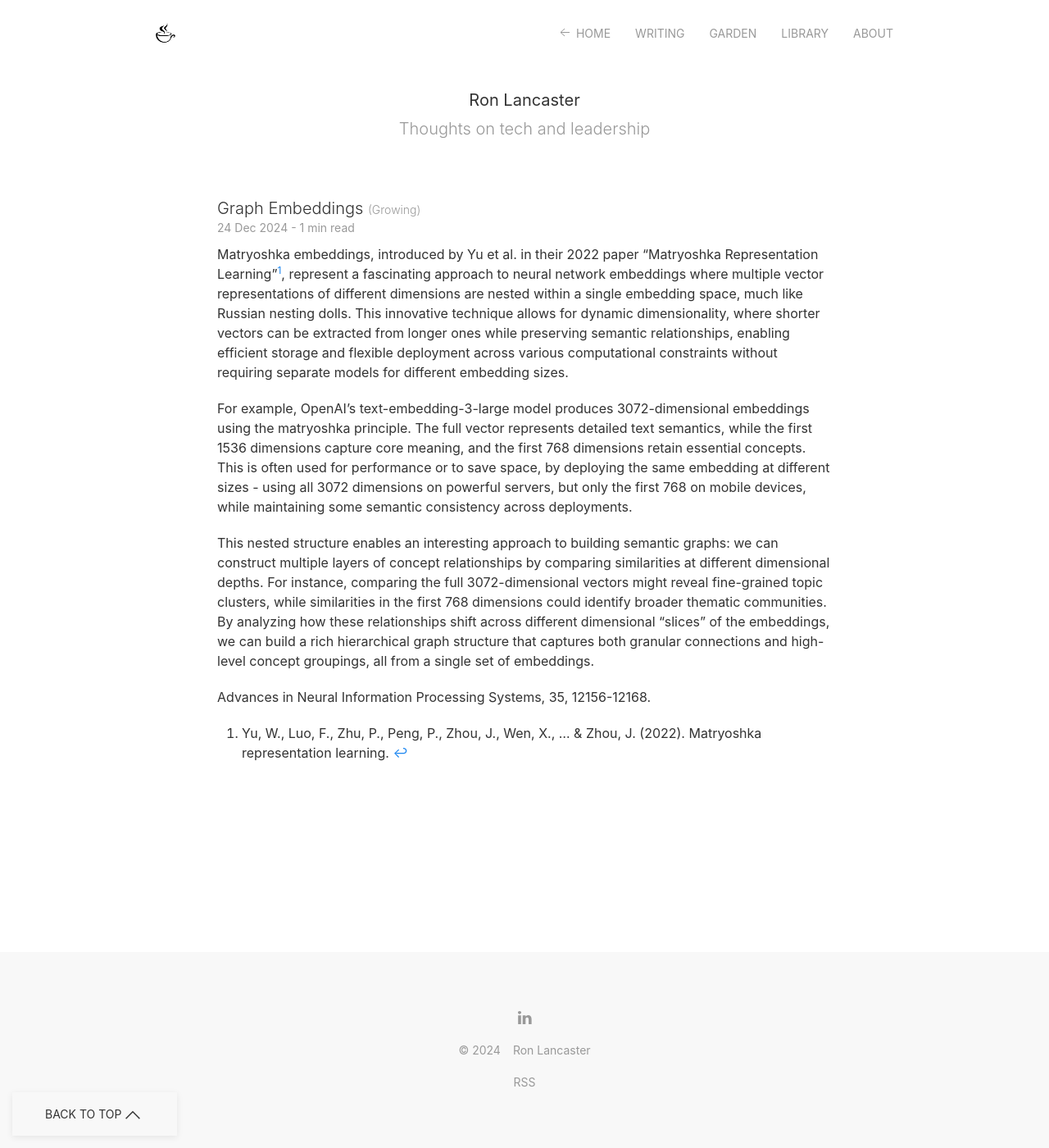
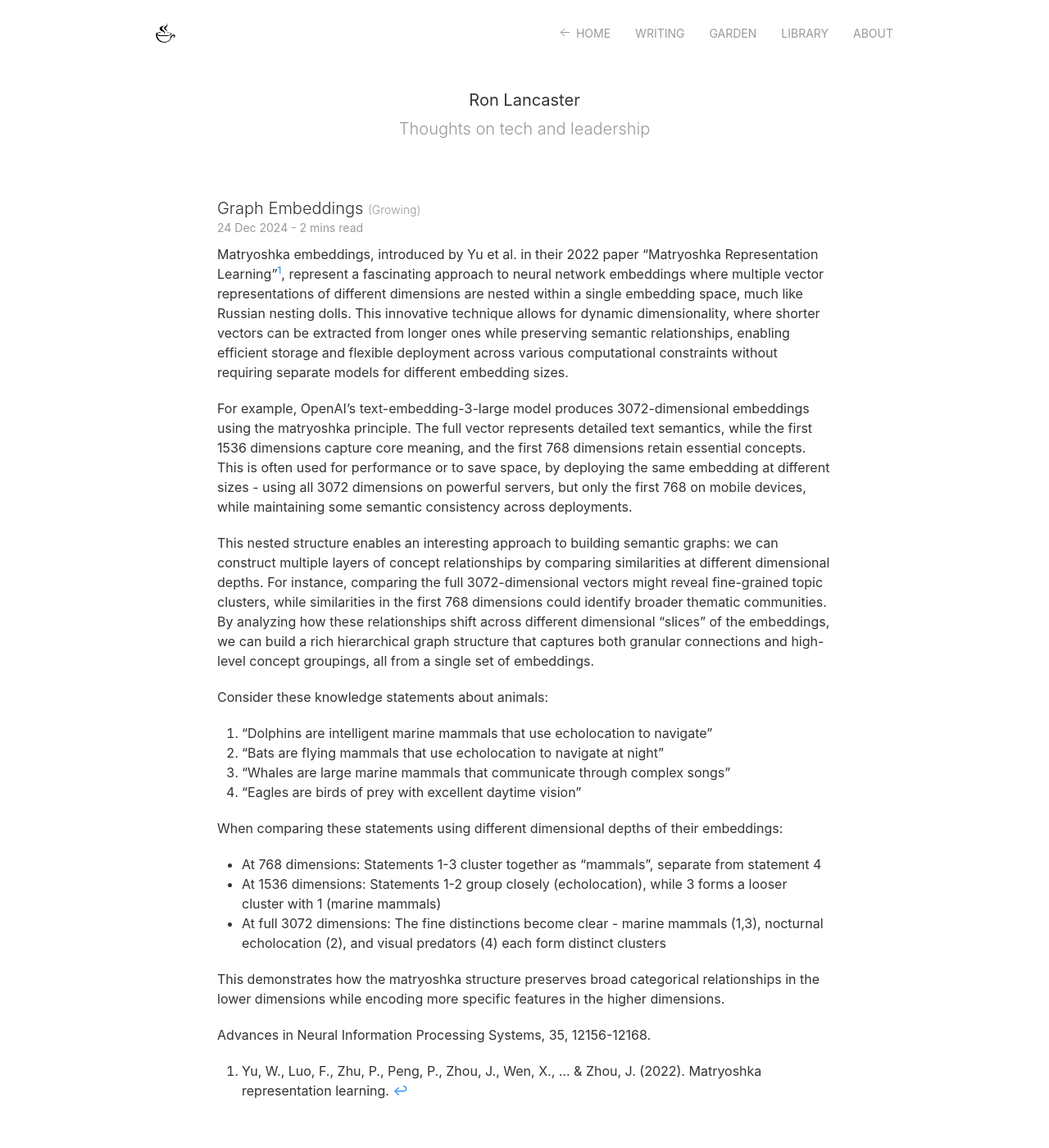
Before and after one commit to nyvyn/nyvyn.github.io, a Jekyll site: the page built from _notes/2024-12-24-graph-embeddings.markdown, in a window 1280 px wide and 1400 px high. Shown: the whole window at 82% size. Built offline with Jekyll 4.4.1, drawn with Linux system fonts in a browser that asks for light colours.

Commit message:
feat: Add example of embedding clustering with animal knowledge statements

```diff
--- a/_notes/2024-12-24-graph-embeddings.markdown
+++ b/_notes/2024-12-24-graph-embeddings.markdown
@@ -26,5 +26,20 @@
 "slices" of the embeddings, we can build a rich hierarchical graph structure that captures both granular connections
 and high-level concept groupings, all from a single set of embeddings.
 
+Consider these knowledge statements about animals:
+1. "Dolphins are intelligent marine mammals that use echolocation to navigate"
+2. "Bats are flying mammals that use echolocation to navigate at night"
+3. "Whales are large marine mammals that communicate through complex songs"
+4. "Eagles are birds of prey with excellent daytime vision"
+
+When comparing these statements using different dimensional depths of their embeddings:
+- At 768 dimensions: Statements 1-3 cluster together as "mammals", separate from statement 4
+- At 1536 dimensions: Statements 1-2 group closely (echolocation), while 3 forms a looser cluster with 1 (marine mammals)
+- At full 3072 dimensions: The fine distinctions become clear - marine mammals (1,3), nocturnal echolocation (2), and
+visual predators (4) each form distinct clusters
+
+This demonstrates how the matryoshka structure preserves broad categorical relationships in the lower dimensions while
+encoding more specific features in the higher dimensions.
+
 [^1]: Yu, W., Luo, F., Zhu, P., Peng, P., Zhou, J., Wen, X., ... & Zhou, J. (2022). Matryoshka representation learning.
 Advances in Neural Information Processing Systems, 35, 12156-12168.
```
